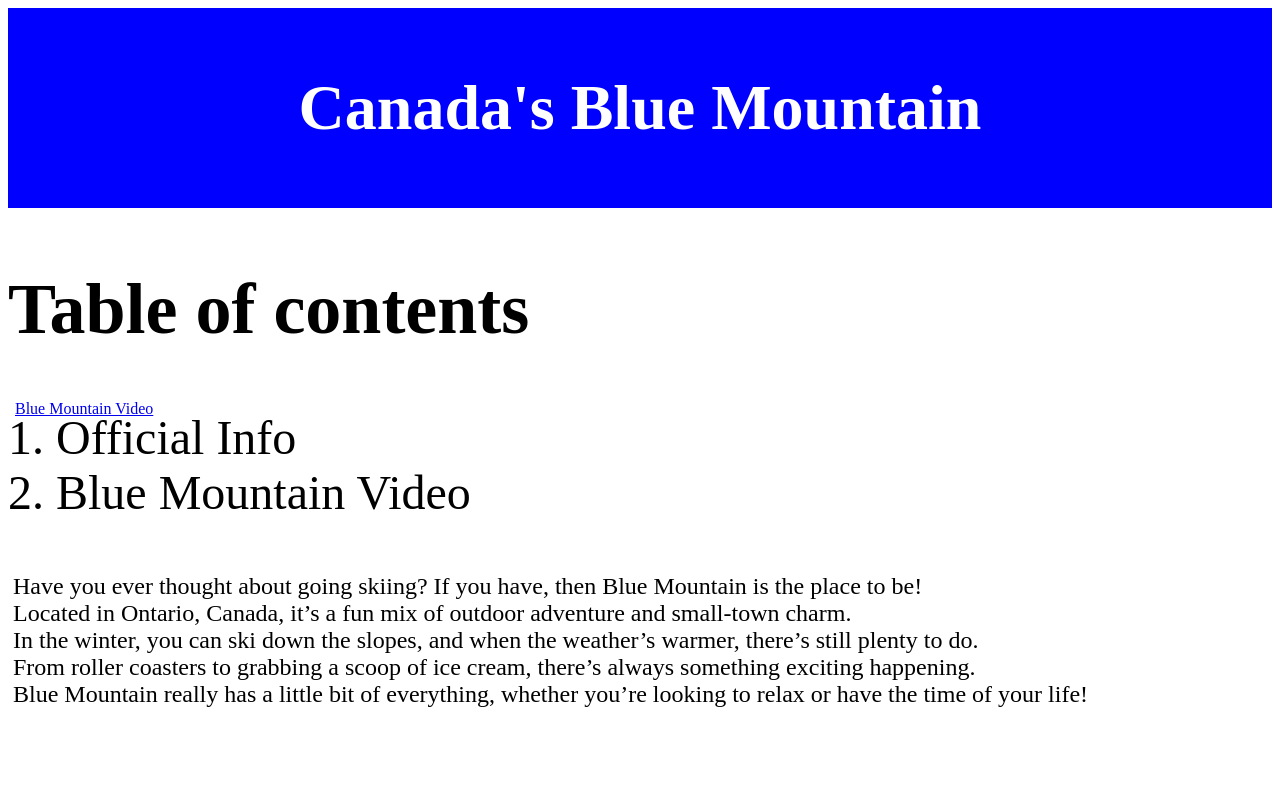
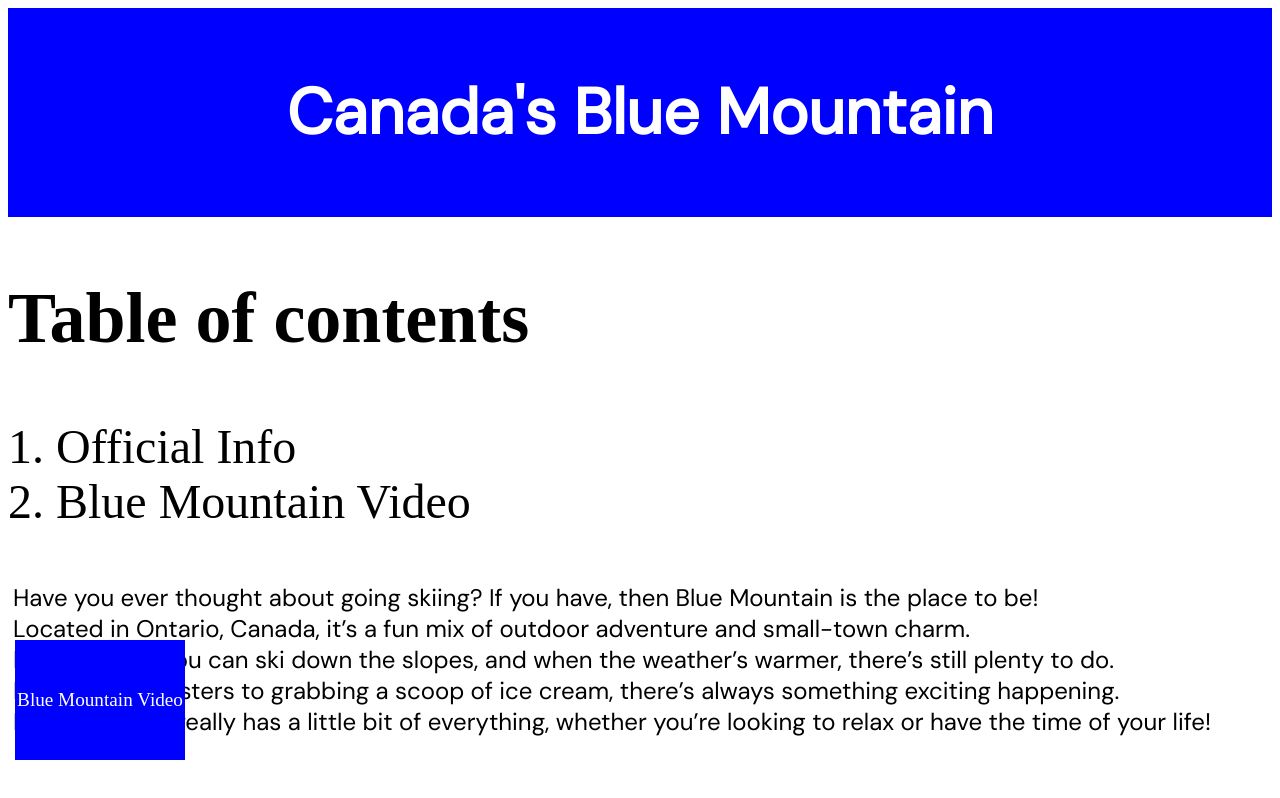
Before and after one commit to hamburgerbooks/hamburgerbooks.github.io, a plain HTML site: page index.html in a window 1280 px wide. Drawn offline with Linux system fonts and the light colour scheme.

Commit message:
Update index.html

```diff
--- a/index.html
+++ b/index.html
@@ -5,68 +5,82 @@
     <meta charset="UTF-8">
     <meta name="viewport" content="width=device-width, initial-scale=1.0">
     <title>Blue Mountain</title>
+
+    <!-- Import DM Sans font -->
+    <link href="https://fonts.googleapis.com/css2?family=DM+Sans&display=swap" rel="stylesheet">
+
     <style>
         #title {
             font-size: 2em;
-            font-family: DM Sans;
-            font-weight: normal; /* Changed from light to normal */
+            font-family: 'DM Sans', sans-serif;
+            font-weight: normal;
             text-align: center;
             background-color: blue;
             color: white;
-            padding:20px;
+            padding: 20px;
         }
 
-        #info{
+        #info {
             font-size: 1.5em;
-            font-family: DM Sans;
-           margin:auto;
-            padding:5px;
+            font-family: 'DM Sans', sans-serif;
+            margin: auto;
+            padding: 5px;
         }
 
-        #contents{
-            font-size:3em;
-            margin:auto;
+        #contents {
+            font-size: 3em;
+            margin: auto;
         }
 
-        .click-me{
-            position:absolute;
-            top:400px;
-            left:15px;
-            width:170px;
-            height:120px
+        .click-me {
+            position: fixed;
+            top: 80%;
+            left: 15px;
+            width: 170px;
+            height: 120px;
+            background-color: blue;
+            color: white;
+            text-align: center;
+            line-height: 120px;
+            font-size: 1.2em;
+            text-decoration: none;
         }
 
-        .outer-wrapper{
-            overflow:auto;
+        .outer-wrapper {
+            overflow: auto;
         }
-
 
     </style>
 </head>
 
-<div class = "outer-wrapper">
+<body>
 
-<body>
+    <div class="outer-wrapper">
+
         <div id="title">
             <h1>Canada's Blue Mountain</h1>
         </div>
 
-      <div id = "contents">
+        <div id="contents">
             <h2>Table of contents</h2>
             <p>
                 1. Official Info<br>
                 2. Blue Mountain Video
-    </p></div>
+            </p>
+        </div>
 
-<a target = "_blank" href = "https://www.youtube.com/watch?v=7xk7GmvAuo4" class = "click-me">Blue Mountain Video</a>
+        <a target="_blank" href="https://www.youtube.com/watch?v=7xk7GmvAuo4" class="click-me">Blue Mountain Video</a>
 
-    <p id = "info">Have you ever thought about going skiing? If you have, then Blue Mountain is the place to be!<br>
+        <p id="info">
+            Have you ever thought about going skiing? If you have, then Blue Mountain is the place to be!<br>
             Located in Ontario, Canada, it’s a fun mix of outdoor adventure and small-town charm.<br>
             In the winter, you can ski down the slopes, and when the weather’s warmer, there’s still plenty to do.<br>
             From roller coasters to grabbing a scoop of ice cream, there’s always something exciting happening.<br>
-    Blue Mountain really has a little bit of everything, whether you’re looking to relax or have the time of your life!</p>
+            Blue Mountain really has a little bit of everything, whether you’re looking to relax or have the time of your life!
+        </p>
+
+    </div>
 
 </body>
-</div>
 
 </html>
```
Lines whose indentation alone changed are shown as unchanged.
